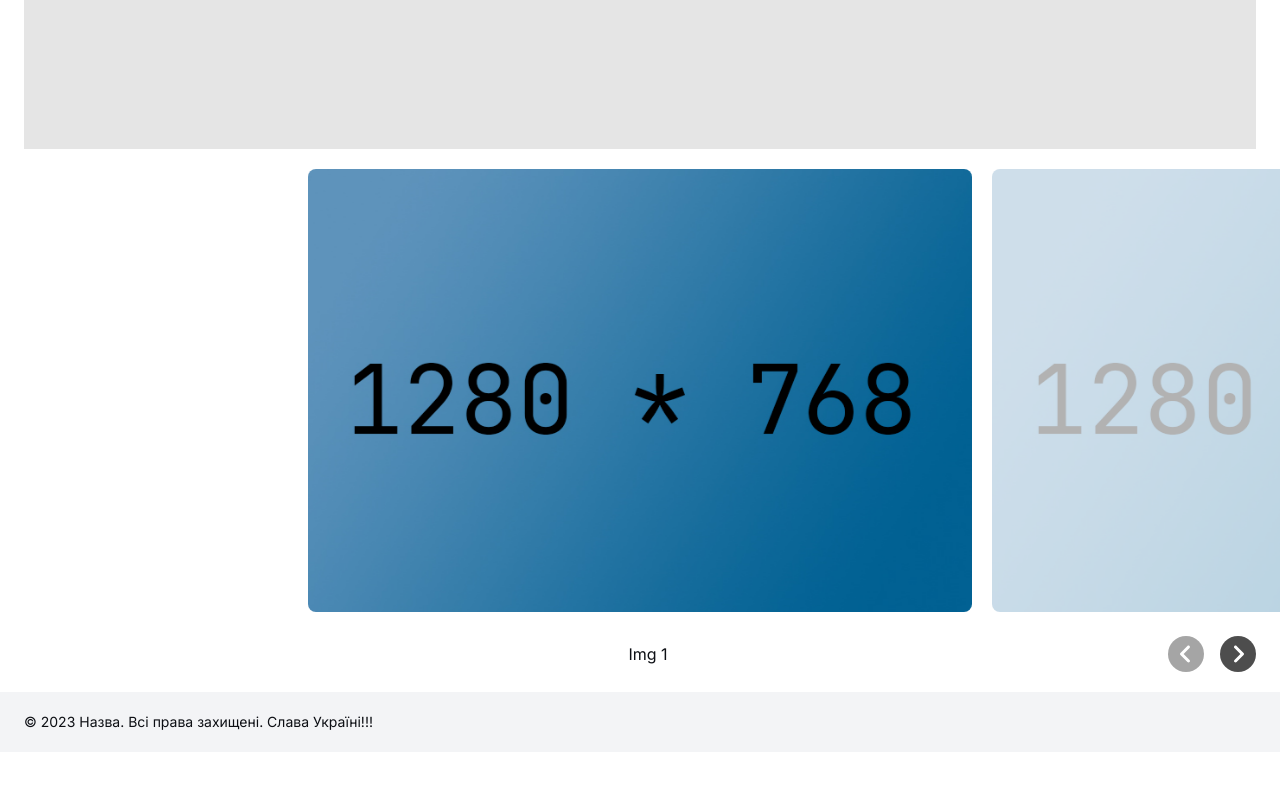
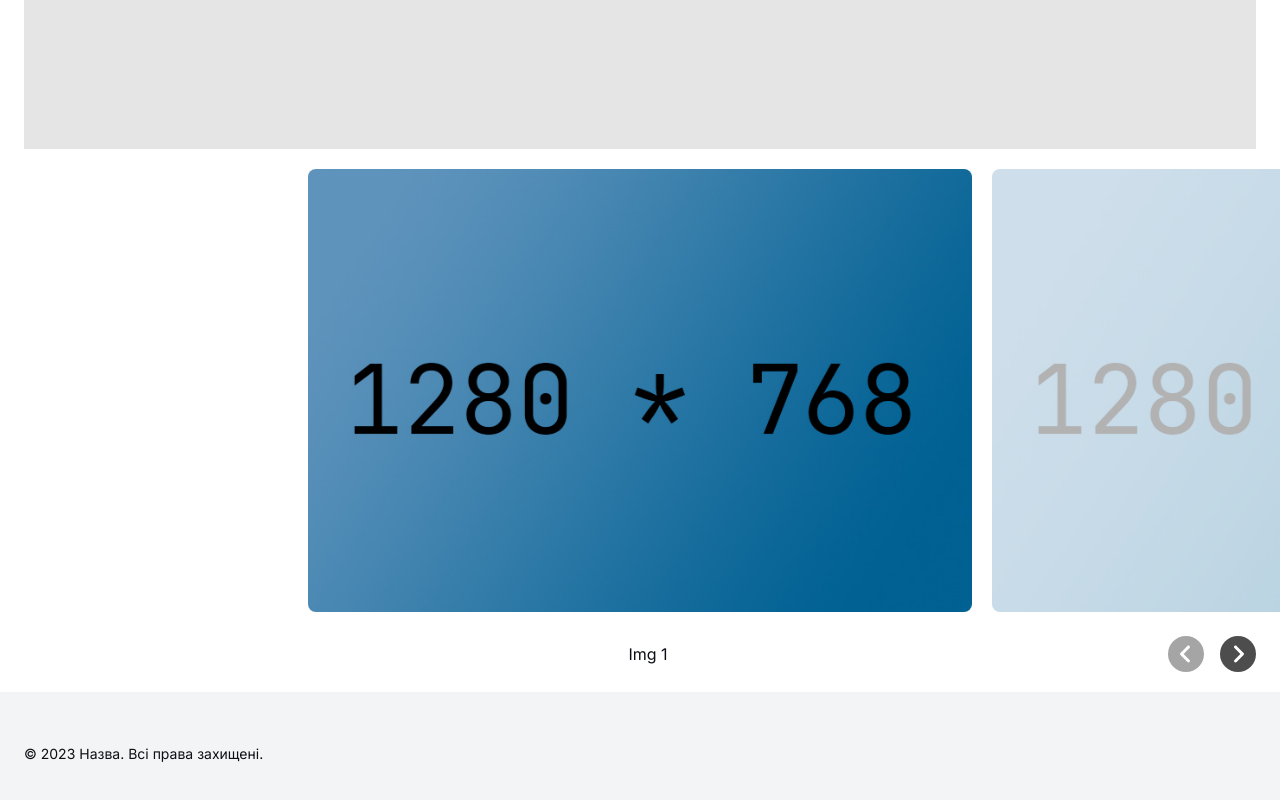
Before and after one commit to bodik87/landing-var-1, a Next.js app: page / in a window 1280 px wide. Shown: the part 1820-2620 px from the top of the page. Before the commit the page ends 2572 px from the top, so only its background shows below. Built offline with nearby package versions, Linux system fonts and the light colour scheme.

Commit message:
Fix footer

```diff
--- a/components/Footer.tsx
+++ b/components/Footer.tsx
@@ -4,8 +4,8 @@ const Footer = () => {
   return (
     <footer className="bg-gray-100 dark:bg-[#1D1D1F] mt-auto">
       <section className="wrapper flex justify-between items-center">
-        <p className="text-sm">
-          © 2023 Назва. Всі права захищені. Слава Україні!!!
+        <p className="my-8 text-sm">
+          © 2023 Назва. Всі права захищені.
         </p>
       </section>
     </footer>
```
